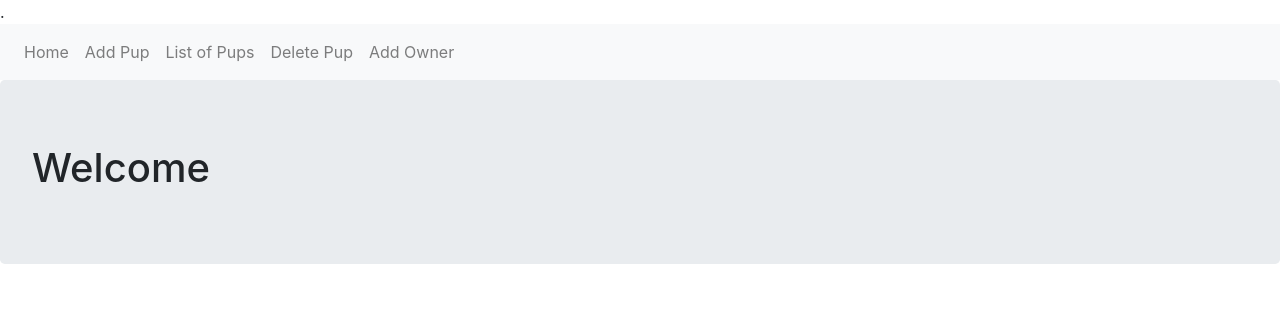
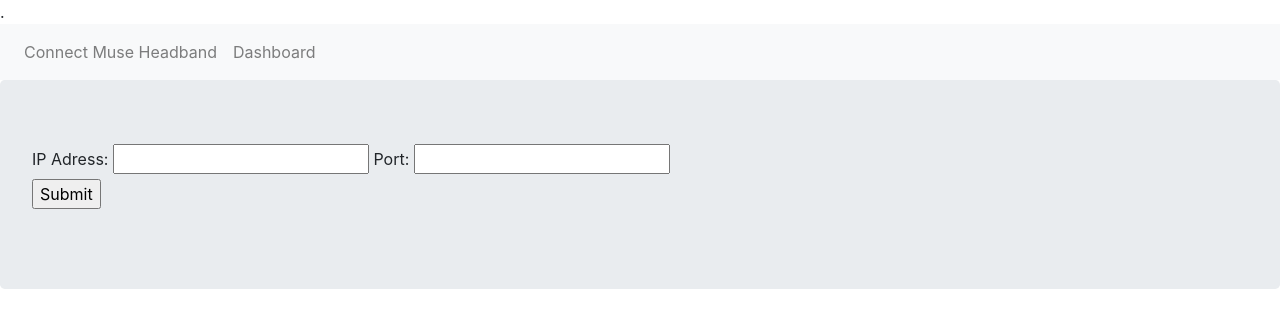
Before and after one commit to seyonechithrananda/Focus-Net, a Flask app: page / in a window 1280 px wide. Shown: the top 328 px of the page. Run offline with Flask 2, Linux system fonts and the light colour scheme; parts of the project's set-up code (start-up, migrations or seed data) failed here and were passed over; some libraries are stand-ins or nearby versions.

Commit message:
Muse to Web

```diff
--- a/adoption_site.py
+++ b/app.py
@@ -1,12 +1,33 @@
-# adoption_site.py
+# app.py
 import os
-from forms import AddForm, DeleteForm, OwnerForm
+import socket
+import struct
+import numpy as np
+from keras.models import load_model
+from forms import IPForm
 from flask import Flask, render_template, redirect, url_for
 from flask_sqlalchemy import SQLAlchemy
 from flask_migrate import Migrate
 
 app = Flask(__name__)
 app.config['SECRET_KEY'] = 'key'
+
+sock = socket.socket(socket.AF_INET, # Internet
+                    socket.SOCK_DGRAM) # UDP
+
+data= []
+
+def getBand(band):
+    while True:
+        data, addr = sock.recvfrom(1024) # buffer size is 1024 bytes
+        if band in str(data):
+            break
+    title,args,flt1,flt2,flt3,flt4 = struct.unpack('>36s8sffff', data)
+    EEG = [flt1, flt2, flt3, flt4]
+    print(EEG)
+    return np.array(EEG)
+
+
 
 #########################
 ##### SQL DATABASE ######
@@ -58,11 +79,26 @@ class Owner(db.Model):
 ###########################
 
 
-@app.route('/')
+@app.route('/', methods=["GET", "POST"])
 def index():
-    return render_template('index.html')
+    form = IPForm()
+
+    if form.validate_on_submit():
+        UDP_IP = form.address.data
+        UDP_PORT = form.port.data
+        sock.bind((UDP_IP, UDP_PORT))
+        return redirect(url_for('dashboard'))
 
 
+    return render_template('index.html', form=form)
+
+@app.route('/dashboard', methods=["GET", "POST"])
+def dashboard():
+    while True:
+        data.append(getBand('gamma_absolute'))
+        return render_template('dashboard.html', data=data)
+
+'''
 @app.route('/add', methods=['GET', 'POST'])
 def add_pup():
 
@@ -78,7 +114,6 @@ def add_pup():
         return redirect(url_for('list_pup'))
 
     return render_template('add.html', form=form)
-
 
 @app.route('/list')
 def list_pup():
@@ -114,7 +149,7 @@ def add_owner():
 
     return render_template("owner.html", form=form)
 
-
+'''
 
 if __name__ == '__main__':
     app.run(debug=True)
--- a/forms.py
+++ b/forms.py
@@ -2,17 +2,8 @@
 from flask_wtf import FlaskForm
 from wtforms import StringField, IntegerField, SubmitField
 
-class AddForm(FlaskForm):
+class IPForm(FlaskForm):
 
-    name = StringField("Name of Puppy: ")
-    submit = SubmitField("Add Puppy")
-
-class DeleteForm(FlaskForm):
-
-    id = IntegerField("ID Number of Puppy to Remove: ")
-    submit = SubmitField("Remove Puppy")
-
-class OwnerForm(FlaskForm):
-    owner_name = StringField("Name of Owner:")
-    puppy_id = IntegerField("Id of Puppy:")
-    submit = SubmitField("Add Owner")
+    address = StringField("IP Adress:")
+    port = IntegerField("Port:")
+    submit = SubmitField("Submit")
--- a/templates/base.html
+++ b/templates/base.html
@@ -11,11 +11,8 @@
   <body>
     <nav class=' navbar navbar-expand-lg navbar-light bg-light'>
       <div class="navbar-nav">
-        <a class="nav-item nav-link" href="{{url_for('index')}}">Home</a>
-        <a class="nav-item nav-link" href="{{url_for('add_pup')}}">Add Pup</a>
-        <a class="nav-item nav-link" href="{{url_for('list_pup')}}">List of Pups</a>
-        <a class="nav-item nav-link" href="{{url_for('del_pup')}}">Delete Pup</a>
-        <a class="nav-item nav-link" href="{{url_for('add_owner')}}">Add Owner</a>
+        <a class="nav-item nav-link" href="{{url_for('index')}}">Connect Muse Headband</a>
+        <a class="nav-item nav-link" href="{{url_for('dashboard')}}">Dashboard</a>
       </div>
     </nav>
     {% block content %}
--- a/templates/index.html
+++ b/templates/index.html
@@ -1,7 +1,13 @@
 {% extends "base.html" %}
 {% block content %}
 <div class="jumbotron">
-  <h1>Welcome</h1>
+  <form method="post">
+  {{form.hidden_tag()}}
+  {{form.address.label()}} {{form.address()}}
+  {{form.port.label()}} {{form.port()}} <br>
+  {{form.submit()}}
+</form>
 </div>
 
+
 {% endblock %}
```
Also changed, not shown: AI/RAW_EEG.py (+8 -4 lines), templates/dashboard.html (added, +12 -0 lines), x.py (added, +20 -0 lines), data.sqlite (deleted), templates/reference/add.html (renamed from templates/add.html), templates/reference/delete.html (renamed from templates/delete.html), templates/reference/list.html (renamed from templates/list.html), templates/reference/owner.html (renamed from templates/owner.html), 2 other files.
